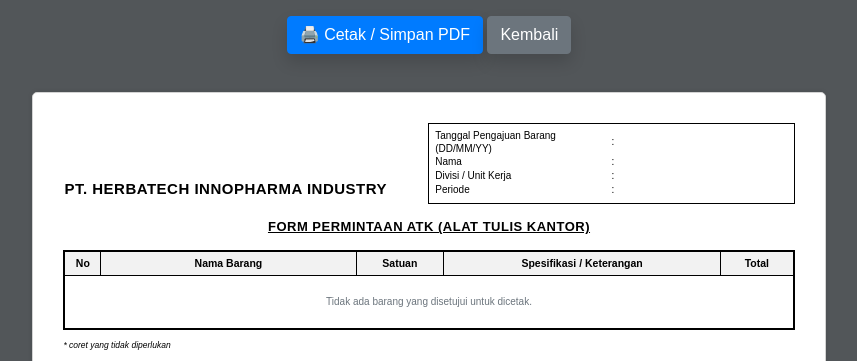
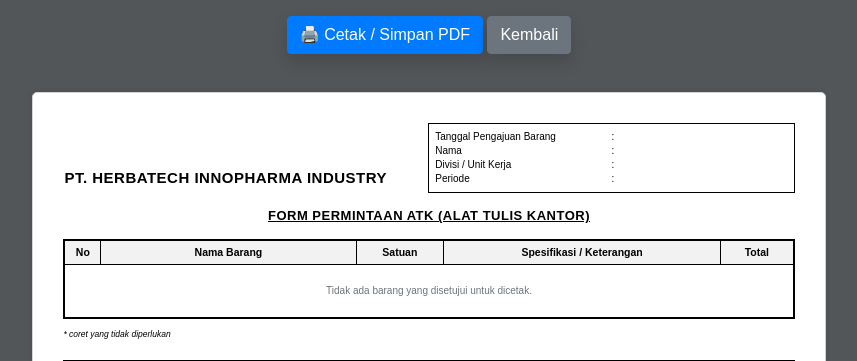
Before and after one commit to naps4/ga1, a Laravel app: template resources/views/print/atk.blade.php in a window 1280 px wide. Shown: the top 361 px of the page, without its empty margins (211-1068 px from the left). Run offline with Laravel 10, Linux system fonts and the light colour scheme; the template is opened without the code that fills it, so the values that code supplies are empty; parts of the project's set-up code (start-up, migrations or seed data) failed here and were passed over; some libraries are stand-ins or nearby versions.

Commit message:
fix: remove date format (DD/MM/YY) from print view

```diff
--- a/resources/views/print/atk.blade.php
+++ b/resources/views/print/atk.blade.php
@@ -89,7 +89,7 @@
         <td style="width: 50%; border: 1.5px solid #000; padding: 6px; font-family: Arial, sans-serif;">
             <table style="width: 100%; border-collapse: collapse; border: none;">
                 <tr style="font-size: 10px; height: 14px;">
-                    <td style="width: 50%; padding: 0; border: none;">Tanggal Pengajuan Barang (DD/MM/YY)</td>
+                    <td style="width: 50%; padding: 0; border: none;">Tanggal Pengajuan Barang</td>
                     <td style="width: 50%; padding: 0; border: none;">: {{ $atkRequest->tanggal_pengajuan->format('d/m/Y') }}</td>
                 </tr>
                 <tr style="font-size: 10px; height: 14px;">
```
